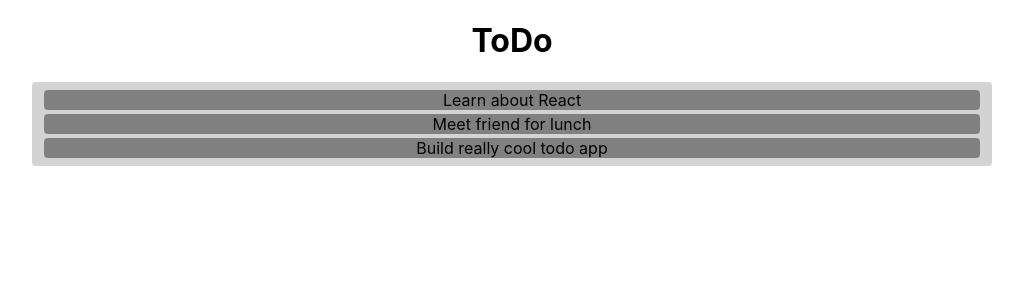
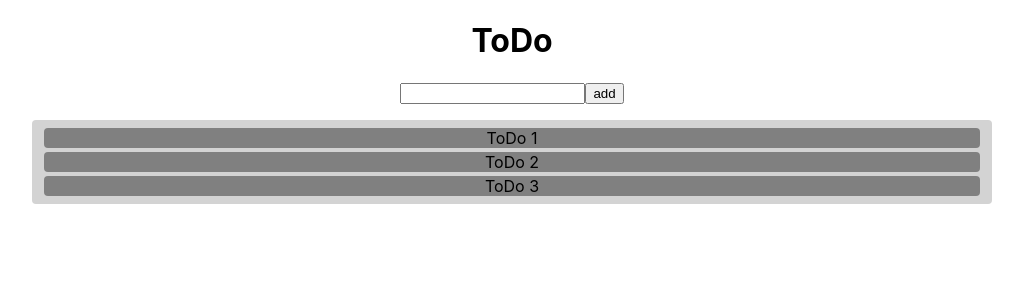
Before and after one commit to itacirgabral/todohook, a React (Create React App) app: page / in a window 1280 px wide. Shown: the top 300 px of the page, without its empty margins (128-1151 px from the left). Built offline with nearby package versions, Linux system fonts and the light colour scheme.

Commit message:
todoPush

```diff
--- a/src/App.js
+++ b/src/App.js
@@ -2,18 +2,25 @@ import { useState, createElement} from 'react'
 import './App.css'
 
 function App() {
-  const [todos, setTodos] = useState([
-    { text: "Learn about React" , id: "jfmew" },
-    { text: "Meet friend for lunch", id: "utmxg" },
-    { text: "Build really cool todo app", id: "itmxg" }
-  ]);
+  const [todo, setTodo] = useState([
+    { text: "ToDo 1"},
+    { text: "ToDo 2" },
+    { text: "ToDo 3" }
+  ])
 
-  console.dir(todos)
+  const [input, setInput] = useState("")
+
+  const todoPush = e => {
+    setTodo([...todo, {text: input}])
+  }
 
   return createElement('div', null, [
     createElement('h1', {key: 'heading'}, 'ToDo'),
+    createElement('input', {type: 'text', key: 'inputText', onChange: e => setInput(e.target.value)}),
+    createElement('button', {type: 'button', key: 'add', onClick: todoPush}, 'add'),
+    createElement('br', {key: 'br'}),
     createElement('ul', {className: 'todo', key: 'list'},
-      todos.map((e, i) => createElement('li', {className: 'todo-list', key: e.id}, e.text))
+      todo.map((e, i) => createElement('li', {className: 'todo-list', key: e.id}, e.text))
     )
   ])
 }
```
